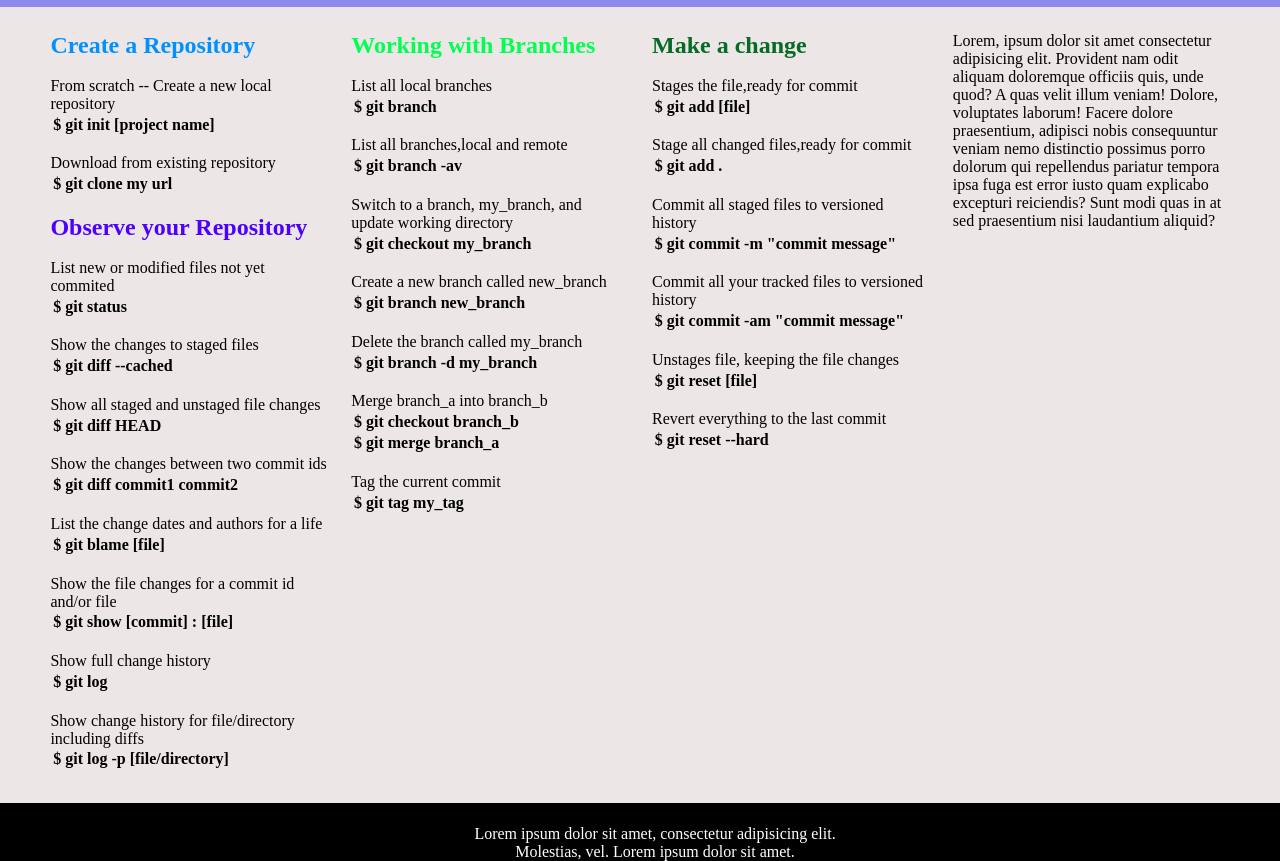
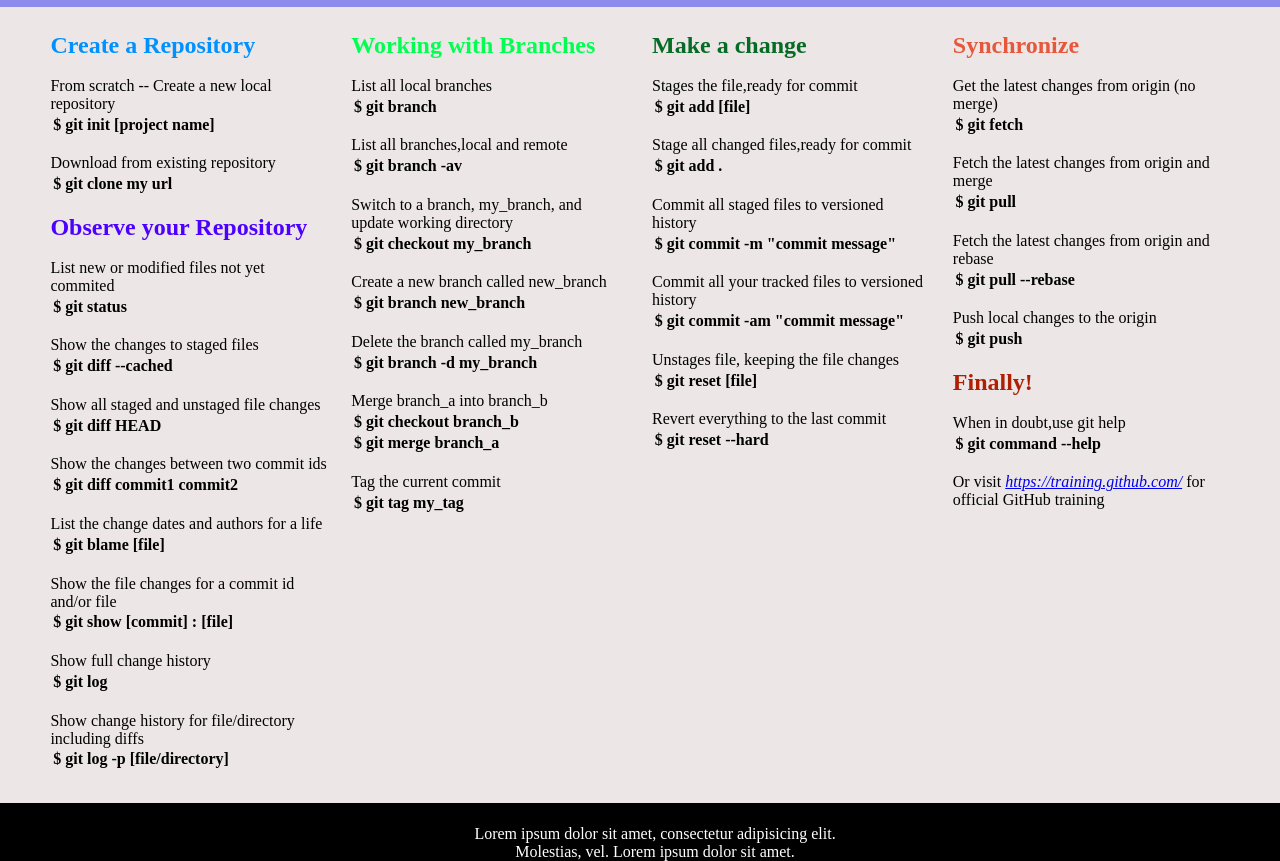
Before and after one commit to AndrewSkarg/Vlasenko_TSPP, a plain HTML site: page git_commands.html in a window 1280 px wide. Shown: the part 58-919 px from the top of the page. Drawn offline with Linux system fonts and the light colour scheme.

Commit message:
SynchronizeAndFinally

```diff
--- a/git_commands.html
+++ b/git_commands.html
@@ -93,14 +93,26 @@
                 <div class="com">$ git reset --hard</div><br>
         </div>
 
-        <div style="width: 25%;">Lorem, ipsum dolor sit amet consectetur adipisicing elit. Provident nam odit aliquam doloremque officiis quis, unde quod? A quas velit illum veniam! Dolore, voluptates laborum! Facere dolore praesentium, adipisci nobis consequuntur veniam nemo distinctio possimus porro dolorum qui repellendus pariatur tempora ipsa fuga est error iusto quam explicabo excepturi reiciendis? Sunt modi quas in at sed praesentium nisi laudantium aliquid?</div>
+        <div style="width: 25%;">
+            <h2 style="color: rgb(230, 87, 59);">Synchronize</h2>
+            <br>
+            Get the latest changes from origin (no merge)
+            <div class="com">$ git fetch</div><br>
+            Fetch the latest changes from origin and merge
+            <div class="com">$ git pull</div><br>
+            Fetch the latest changes from origin and rebase
+            <div class="com">$ git pull --rebase</div><br>
+            Push local changes to the origin
+            <div class="com">$ git push</div><br>
+            <h2 style="color: rgb(173, 32, 4);">Finally!</h2>
+            <br>
+            When in doubt,use git help
+            <div class="com">$ git command --help</div><br>
+            Or visit <a href="https://training.github.com/">https://training.github.com/</a>
+            for official GitHub training
+        </div>
 
     </div>
-
-
-
-
-
 
 
 
```
